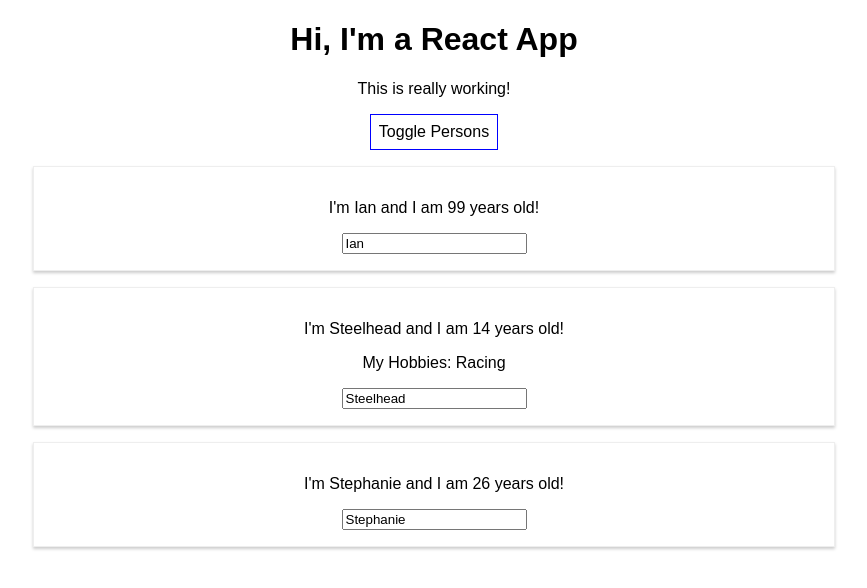
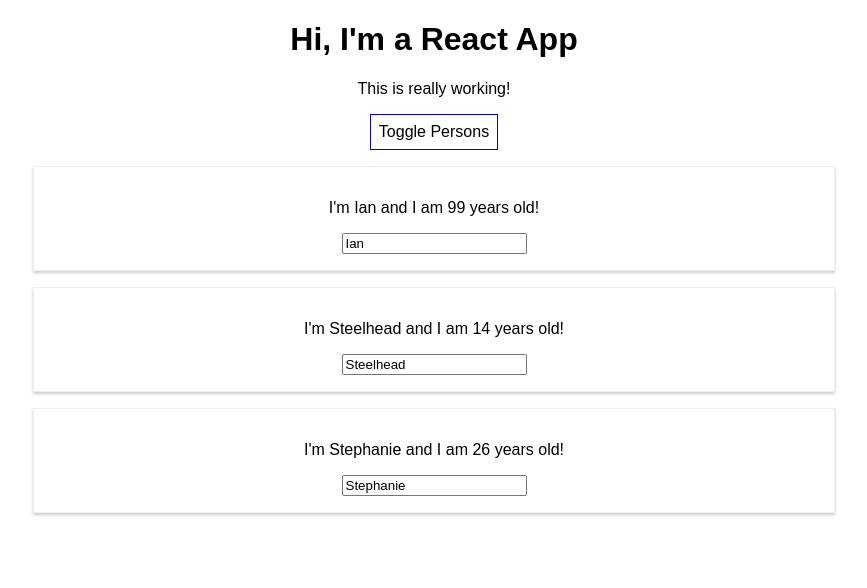
Before and after one commit to ipnicholson/react-16, a React (Create React App) app in the folder react-complete-guide/: page / in a window 1280 px wide. Both pictures are taken after a click on the button "Toggle Persons". Shown: the top 588 px of the page, without its empty margins (206-1073 px from the left). Built offline with nearby package versions, Linux system fonts and the light colour scheme.

Commit message:
progress commit

```diff
--- a/react-complete-guide/src/App.js
+++ b/react-complete-guide/src/App.js
@@ -42,20 +42,11 @@
     if ( this.state.showPersons ) {
       persons = (
         <div>
-          <Person
-            // Props are passed from here to the Person component
-            // Person doesn't have access to the state
-            name={this.state.persons[0].name}
-            age={this.state.persons[0].age} />
-          <Person
-            name={this.state.persons[1].name}
-            age={this.state.persons[1].age}
-            changed={this.nameChangeHandler}
-            >My Hobbies: Racing
-          </Person>
-          <Person
-            name={this.state.persons[2].name}
-            age={this.state.persons[2].age} />
+          {this.state.persons.map( person => {
+            return <Person
+              name={person.name}
+              age={person.age} />
+          })}
         </div>
       );
     }
@@ -69,13 +60,6 @@
           onClick={this.togglePersonsHandler}
           >Toggle Persons
         </button>
-        {/* this.state.persons.map(person => {
-          <Person
-            // Props are passed from here to the Person component
-            // Person doesn't have access to the state
-            name={person.name}
-            age={person.age} />
-        }); */}
         {persons}
       </div>
     );
```
